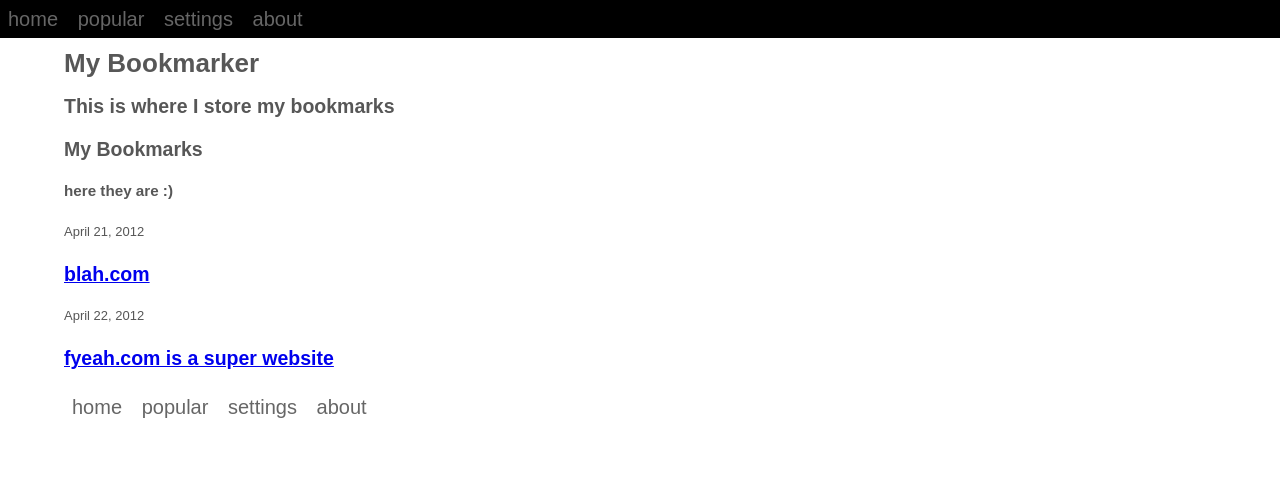
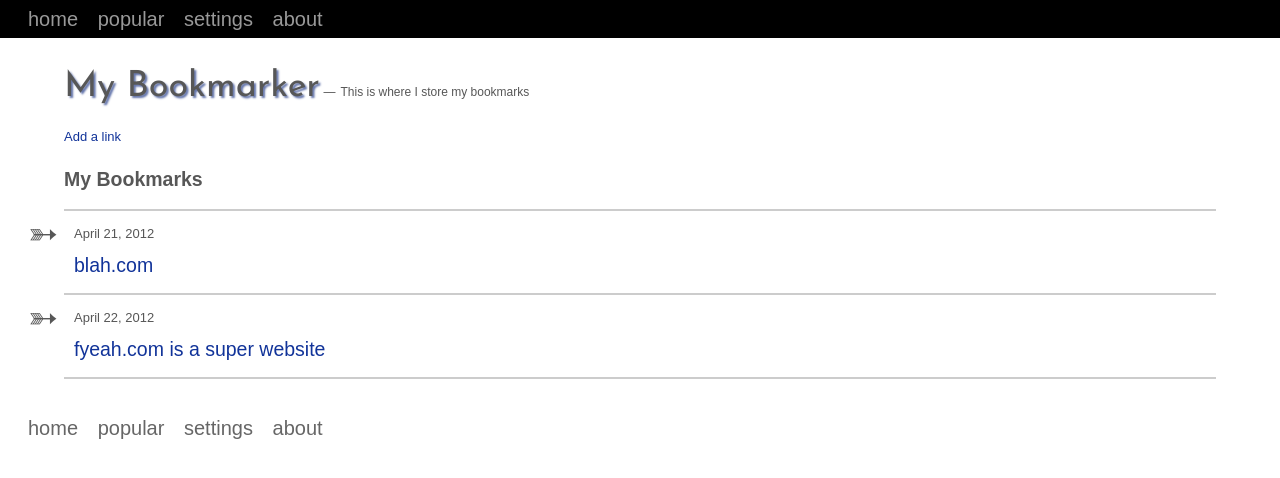
Before and after one commit to nostradamnit/shootout, a Python web app: template templates/handmade/index.html in a window 1280 px wide. Shown: the top 478 px of the page. Run offline with Jinja, Linux system fonts and the light colour scheme; the template is opened without the code that fills it, so the values that code supplies are empty.

Commit message:
Further styling of the proposed base template

```diff
--- a/templates/handmade/index.html
+++ b/templates/handmade/index.html
@@ -2,6 +2,7 @@
 <head>
 	<meta charset="utf-8" />
 	<link rel="stylesheet" href="style.css" />
+	<link href='http://fonts.googleapis.com/css?family=Josefin+Sans' rel='stylesheet' type='text/css' />
 	<title>My Bookmarker</title>
 </head>
 <body>
@@ -20,10 +21,8 @@
 		</nav>
 	</header>
 	<section>
-		<hgroup>
-			<h1>My Bookmarks</h1>
-			<h3>here they are :)</h3>
-		</hgroup>
+		<a href="#">Add a link</a>
+		<h1>My Bookmarks</h1>
 		<article>
 			<time datetime="2012-04-21" pubdate>April 21, 2012</time>
 			<h2>
--- a/templates/handmade/style.css
+++ b/templates/handmade/style.css
@@ -12,7 +12,19 @@ body {
 	line-height: 2em;
 }
 
-header, section, footer {
+section a {
+	color: #113399;
+	-webkit-transition: 0.5s;
+	-moz-transition: 0.5s;
+	transition: 0.5s;
+	text-decoration: none;
+}
+
+section a:hover {
+	text-decoration: underline;
+}
+
+header, section {
 	width: 90%;
 	margin: 0 auto;
 }
@@ -25,8 +37,12 @@ header nav {
 	width: 100%;
 }
 
+footer {
+	margin-top: 30px;
+}
+
 nav {
-
+	padding: 0 20px;
 }
 
 nav ul {
@@ -35,32 +51,86 @@ nav ul {
 	padding: 0;
 }
 
-nav ul li {
+nav li {
 	display: inline-block;
 	padding: 4px 3px;
 	margin: 0;
 }
 
-nav ul li a {
+nav a {
 	display: inline-block;
 	font-size: 20px;
 	font-family: Arial, Helvetica, sans-serif;
-	color: #666666;
 	text-decoration: none;
 	padding: 2px 5px;
 	-webkit-border-radius: 5px;
 	-moz-border-radius: 5px;
 	border-radius: 5px;
-	-webkit-transition: 1s;
-	-moz-transition: 1s;
-	transition: 1s;
 }
 
-nav ul li a:hover {
+nav a:hover {
 	color: #CC3333;
+}
+
+nav a.current {
+	color: #CC3333;
+}
+
+header nav a {
+	color: #999999;
+}
+
+header nav a:hover {
 	background-color: #333333;
 }
 
-nav ul li a.current {
-	color: #CC3333;
+footer nav a {
+	color: #666666;
 }
+
+footer nav a:hover {
+	background-color: #CCCCCC;
+}
+
+header hgroup * {
+	display: inline-block;
+}
+
+header h1 {
+	font-family: 'Josefin Sans', sans-serif;
+	font-size: 36px;
+	font-weight: normal;
+	text-shadow: #6374AB 2px 2px 2px;
+}
+
+header hgroup h2 {
+	font-size: 12px;
+	font-weight: normal;
+}
+
+header hgroup h2:before {
+	content: "—";
+	padding-right: 5px;
+}
+
+article {
+	position: relative;
+	padding: 10px;
+	border-bottom: 2px solid #CCCCCC;
+}
+
+article:first-of-type {
+	border-top: 2px solid #CCCCCC;
+}
+
+article:before {
+	content: "➳";
+	position: absolute;
+	left: -36px;
+	font-size: 36px;
+}
+
+article h2 {
+	margin: 5px 0;
+	font-weight: normal;
+}
```
